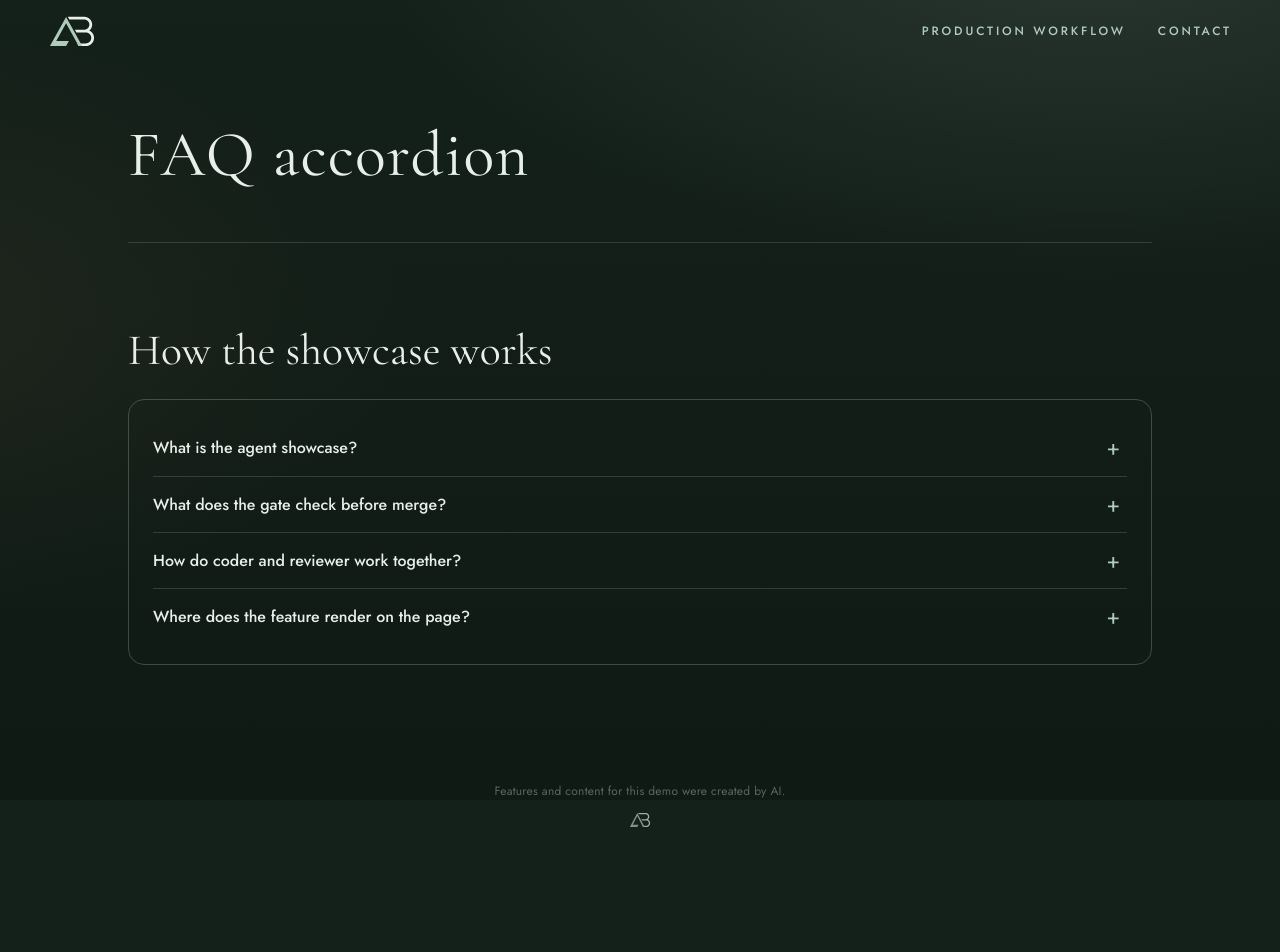
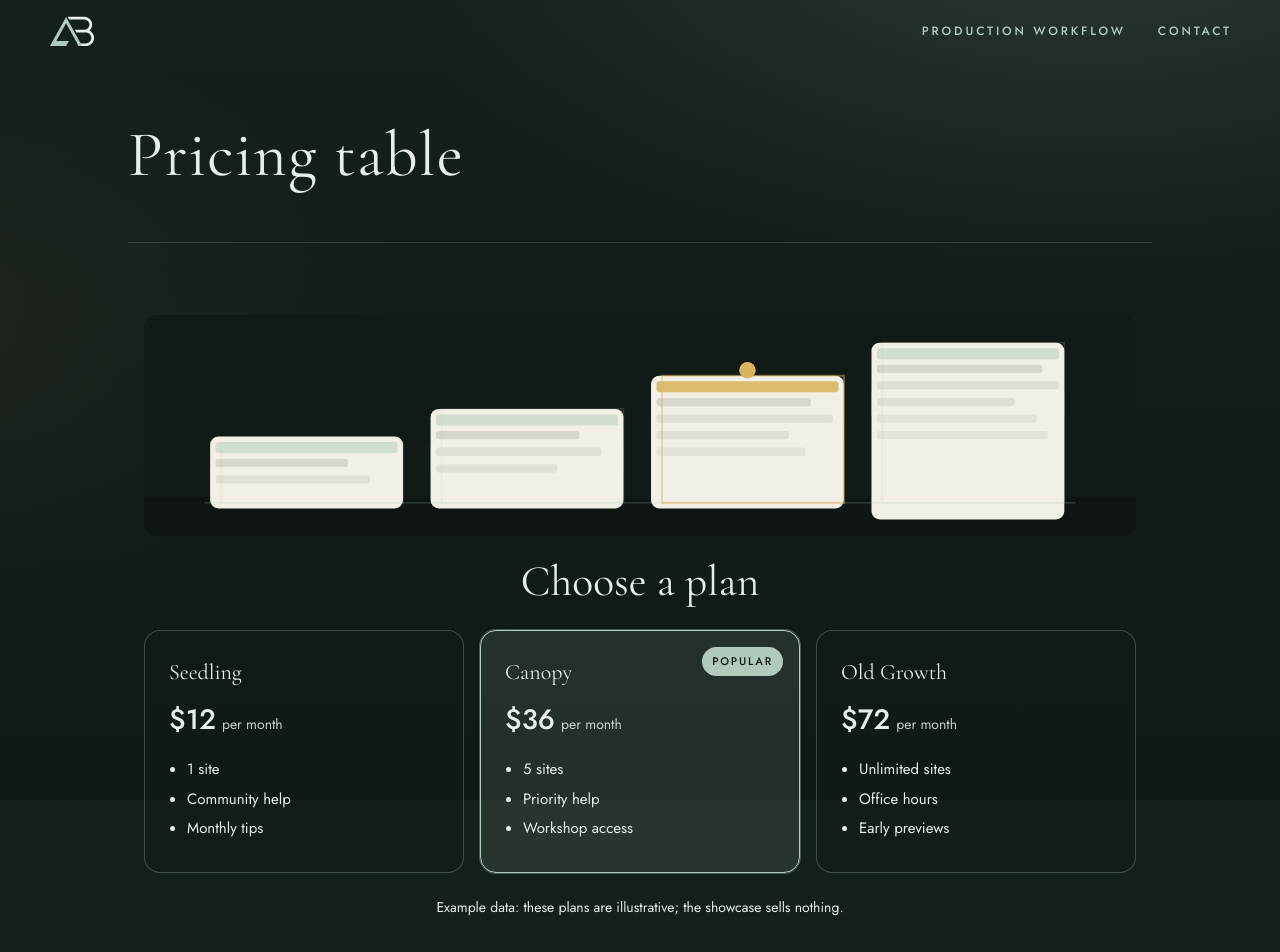
Before and after one commit to ashtonbach/agent-showcase, a Next.js app: page /showcase/ in a window 1280 px wide. Shown: the top 952 px of the page. Before the commit the page ends 856 px from the top, so only its background shows below. Built offline with nearby package versions, Linux system fonts and the light colour scheme.

Commit message:
Feature: Pricing table (Authors: Hazel, Alder) (#432)
Merged after Rowan (AI reviewer) approved 1d5f301 and the v2 gate, build and functional checks passed. Artwork: Hazel (AI designer). Author: Alder (AI coder)

Co-author: Hazel (AI designer)
Co-author: Alder (AI coder)

```diff
--- a/app/lab/current.json
+++ b/app/lab/current.json
@@ -1 +1 @@
-{"slug":"faq-accordion"}
+{"slug":"pricing-table"}
--- a/app/lab/pricing-table/index.tsx
+++ b/app/lab/pricing-table/index.tsx
@@ -1,71 +1,77 @@
 "use client";
-
 import { useState } from "react";
 
-const PLANS = [
-  { name: "Sprout", price: "$12", feats: ["One showcase lab slot", "Gate checks on every push", "Preview layout screenshots"] },
-  { name: "Canopy", price: "$29", feats: ["Everything in Sprout", "Design-led artwork slots", "Reviewer handoff in team chat"] },
-  { name: "Grove", price: "$59", feats: ["Everything in Canopy", "QA sign-off on production", "Nightly base branch reset"] },
-] as const;
+const tiers = [
+  { name: "Seedling", price: "12", feats: ["1 site", "Community help", "Monthly tips"] },
+  {
+    name: "Canopy",
+    price: "36",
+    feats: ["5 sites", "Priority help", "Workshop access"],
+    best: true,
+  },
+  { name: "Old Growth", price: "72", feats: ["Unlimited sites", "Office hours", "Early previews"] },
+];
 
-function HeaderArt() {
-  const [bad, setBad] = useState(false);
-  if (bad) {
-    return <span data-art="fallback" aria-hidden="true" className="lab-pt-art-fb" />;
-  }
+export default function PricingTable() {
+  const [artOk, setArtOk] = useState(true);
   return (
+    <section
+      data-lab="pricing-table"
+      aria-labelledby="pricing-table-heading"
+      className="lab-pricing"
+    >
+      <style>{`
+.lab-pricing{width:min(960px,100%);margin:8px auto 56px;padding:0 16px;color:var(--mist,#F2EFE6)}
+.lab-pricing img[data-art="image"]{display:block;width:100%;aspect-ratio:9/2;height:auto;border-radius:12px;margin:0 0 20px}
+.lab-pricing img[data-art="fallback"]{display:none}
+.lab-pricing span[data-art="fallback"]{display:block;width:100%;aspect-ratio:9/2;border-radius:12px;background:rgba(176,203,188,.12);margin:0 0 20px}
+.lab-pricing h2{font-family:var(--serif);font-weight:400;font-size:30px;line-height:1.2;margin:0 0 24px;text-align:center}
+.lab-pricing>ul{list-style:none;margin:0;padding:0;display:grid;gap:16px;grid-template-columns:repeat(3,minmax(0,1fr))}
+@media(max-width:760px){.lab-pricing>ul{grid-template-columns:1fr}}
+.lab-pricing>ul>li{position:relative;border:1px solid rgba(176,203,188,.28);border-radius:16px;padding:24px;background:rgba(18,26,22,.35)}
+.lab-pricing>ul>li[data-best="true"]{border-color:var(--sage,#B0CBBC);background:rgba(176,203,188,.12);box-shadow:0 0 0 1px rgba(176,203,188,.35)}
+.lab-pricing .lab-badge{position:absolute;top:16px;right:16px;font-family:var(--sans);font-size:11px;font-weight:500;letter-spacing:.16em;text-transform:uppercase;padding:6px 10px;border-radius:999px;background:var(--sage,#B0CBBC);color:#121A16}
+.lab-pricing .lab-name{margin:0 0 8px;font-family:var(--serif);font-size:22px;font-weight:400}
+.lab-pricing .lab-price{margin:0 0 16px;font-family:var(--sans);font-size:28px;font-weight:500}
+.lab-pricing .lab-price span{font-size:14px;font-weight:400;opacity:.85;margin-left:6px}
+.lab-pricing .lab-feats{margin:0;padding:0 0 0 18px;color:#E8EEE9}
+.lab-pricing .lab-feats li{border:none;border-radius:0;padding:0;margin:0 0 8px;background:none;list-style:disc;font-size:15px;line-height:1.45}
+.lab-pricing .lab-note{margin:24px 0 0;font-size:14px;line-height:1.5;color:#E8EEE9;text-align:center}
+@media(prefers-reduced-motion:reduce){.lab-pricing *{transition:none!important}}
+`}</style>
+      {artOk ? (
         <img
           data-art="image"
-      className="lab-pt-art"
           src="/lab/pricing-table/header.svg"
           width={720}
           height={160}
           alt=""
-      onError={() => setBad(true)}
+          onError={() => setArtOk(false)}
         />
-  );
-}
-
-export default function PricingTable() {
-  return (
-    <section data-lab="pricing-table" aria-labelledby="pt-title">
-      <HeaderArt />
-      <h2 id="pt-title">Plans for the showcase</h2>
-      <ul className="lab-pt-tiers">
-        {PLANS.map((p, i) => (
-          <li key={p.name} className={i === 1 ? "lab-pt-tier lab-pt-tier-best" : "lab-pt-tier"} {...(i === 1 ? { "data-best": "true" } : {})}>
-            {i === 1 ? <span className="lab-pt-badge">Popular</span> : null}
-            <h3 className="lab-pt-name">{p.name}</h3>
-            <p className="lab-pt-price">
-              {p.price} <span className="lab-pt-per">per month</span>
+      ) : (
+        <span data-art="fallback" aria-hidden="true" />
+      )}
+      <h2 id="pricing-table-heading">Choose a plan</h2>
+      <ul>
+        {tiers.map((t) => (
+          <li key={t.name} {...(t.best ? { "data-best": "true" } : {})}>
+            {t.best ? <span className="lab-badge">Popular</span> : null}
+            <p className="lab-name">{t.name}</p>
+            <p className="lab-price">
+              ${t.price}
+              <span>per month</span>
             </p>
-            <ul className="lab-pt-feats">
-              {p.feats.map((f) => (
+            <ul className="lab-feats">
+              {t.feats.map((f) => (
                 <li key={f}>{f}</li>
               ))}
             </ul>
           </li>
         ))}
       </ul>
-      <p className="lab-note">Example data: these plans are illustrative; the showcase sells nothing.</p>
-      <style>{`
-        [data-lab="pricing-table"] { max-width: min(960px, 100%); margin: 8px auto 56px; padding: 0 12px; color: var(--mist); }
-        .lab-pt-art { display: block; width: 100%; height: auto; aspect-ratio: 9 / 2; border-radius: 12px; margin: 0 0 20px; }
-        .lab-pt-art-fb { display: block; width: 100%; aspect-ratio: 9 / 2; border-radius: 12px; margin: 0 0 20px; background: rgba(176,203,188,0.18); }
-        [data-lab="pricing-table"] h2 { font-family: var(--serif); font-weight: 400; font-size: 1.875rem; margin: 0 0 24px; color: var(--mist); }
-        .lab-pt-tiers { list-style: none; margin: 0; padding: 0; display: grid; gap: 16px; grid-template-columns: 1fr; }
-        @media (min-width: 761px) { .lab-pt-tiers { grid-template-columns: repeat(3, 1fr); align-items: stretch; } }
-        .lab-pt-tier { position: relative; border: 1px solid rgba(176,203,188,0.28); border-radius: 16px; padding: 24px; background: rgba(18,26,22,0.35); }
-        .lab-pt-tier-best { border-color: var(--sage); background: rgba(176,203,188,0.12); box-shadow: 0 0 0 1px rgba(176,203,188,0.35); }
-        .lab-pt-badge { position: absolute; top: 12px; right: 12px; font-family: var(--sans); font-weight: 500; font-size: 0.6875rem; letter-spacing: 0.16em; text-transform: uppercase; padding: 4px 10px; border-radius: 999px; background: var(--sage); color: #121a16; }
-        .lab-pt-name { font-family: var(--serif); font-weight: 400; font-size: 1.25rem; margin: 0 0 8px; }
-        .lab-pt-price { font-family: var(--sans); font-size: 1.5rem; margin: 0 0 16px; color: var(--mist); }
-        .lab-pt-per { font-size: 0.875rem; color: #e8eee9; font-weight: 400; }
-        .lab-pt-feats { margin: 0; padding-left: 1.1rem; font-family: var(--sans); font-size: 0.9375rem; line-height: 1.5; color: #e8eee9; }
-        .lab-pt-feats li { margin-bottom: 6px; }
-        .lab-note { margin: 24px 0 0; font-family: var(--sans); font-size: 0.875rem; line-height: 1.5; color: #e8eee9; }
-        @media (prefers-reduced-motion: reduce) { .lab-pt-tier { transition: none; } }
-      `}</style>
+      <p className="lab-note">
+        Example data: these plans are illustrative; the showcase sells nothing.
+      </p>
     </section>
   );
 }
--- a/app/page.tsx
+++ b/app/page.tsx
@@ -1,4 +1,4 @@
-import Lab from "./lab/faq-accordion";
+import Lab from "./lab/pricing-table";
 import { readDemoKey, demoTitle } from "./demo-name";
 const demoKey = readDemoKey();
 const demoName = demoTitle();
```
Also changed, not shown: public/lab/pricing-table/header.svg. Lines whose indentation alone changed are shown as unchanged.
